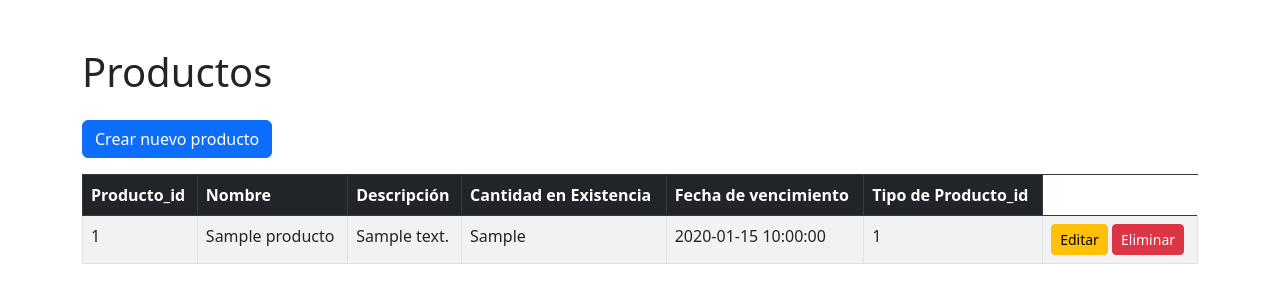
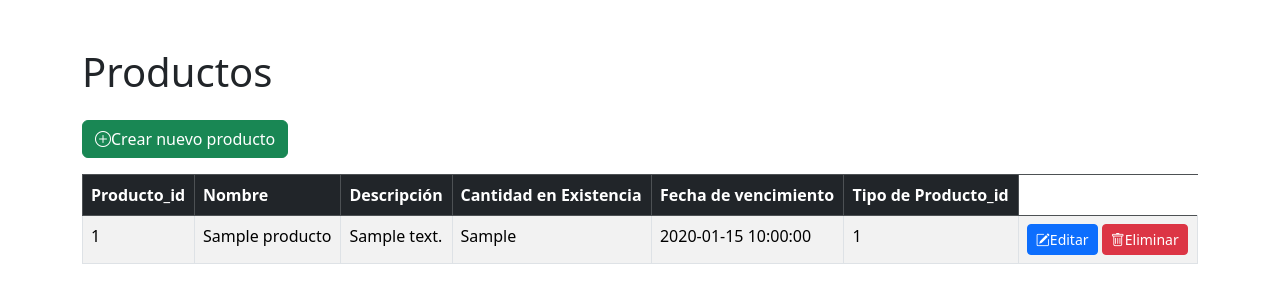
Before and after one commit to JoselynneGarcia/parcial1JG2, a CodeIgniter 4 app: the page made by app/Views/productos/index.php in a window 1280 px wide. Shown: the top 303 px of the page. Run offline with PHP 8.4 and a stand-in for CodeIgniter, Linux system fonts and the light colour scheme; the template is opened without the code that fills it: most values are stand-ins (such as "Sample title", 1, 10 or a date in 2020); some libraries are stand-ins or nearby versions.

Commit message:
Update index.php

```diff
--- a/app/Views/productos/index.php
+++ b/app/Views/productos/index.php
@@ -3,13 +3,14 @@
 <head>
     <meta charset="UTF-8">
     <meta name="viewport" content="width=device-width, initial-scale=1.0">
-    <link href="https://cdn.jsdelivr.net/npm/bootstrap@5.3.0/dist/css/bootstrap.min.css" rel="stylesheet">
+    <link href="https://cdn.jsdelivr.net/npm/bootstrap@5.3.0-alpha1/dist/css/bootstrap.min.css" rel="stylesheet">
+    <link href="https://cdn.jsdelivr.net/npm/bootstrap-icons/font/bootstrap-icons.css" rel="stylesheet">
     <script src="https://cdn.jsdelivr.net/npm/bootstrap@5.3.0/dist/js/bootstrap.bundle.min.js"></script>
     <title>Productos</title>
 </head>
 <body class="container mt-5">
     <h1 class="mb-4">Productos</h1>
-    <a href="<?=site_url('productos/create')?>" class="btn btn-primary mb-3"> Crear nuevo producto</a>
+    <a href="<?=site_url('productos/create')?>" class="btn btn-success mb-3"> <i class="bi bi-plus-circle"></i>Crear nuevo producto</a>
 
     <table class="table table-bordered table-striped">
         <thead class="table-dark">
@@ -32,8 +33,8 @@
                     <td><?= $producto['fecha_vencimiento']?></td>
                     <td><?= $producto['tipo_producto_id']?></td>
                     <td>
-                        <a href="<?= site_url('productos/edit/'.$producto['producto_id'])?>" class="btn btn-warning btn-sm">Editar</a>
-                        <a href="<?= site_url('productos/delete/'.$producto['producto_id']) ?>" class="btn btn-danger btn-sm"  onclick="return confirm('¿Seguro de eliminar?')">Eliminar</a>
+                        <a href="<?= site_url('productos/edit/'.$producto['producto_id'])?>" class="btn btn-primary btn-sm"><i class="bi bi-pencil-square"></i>Editar</a>
+                        <a href="<?= site_url('productos/delete/'.$producto['producto_id']) ?>" class="btn btn-danger btn-sm"  onclick="return confirm('¿Seguro de eliminar?')"><i class="bi bi-trash"></i>Eliminar</a>
                 </td>
                 </tr>
                 <?php endforeach; ?>
```
